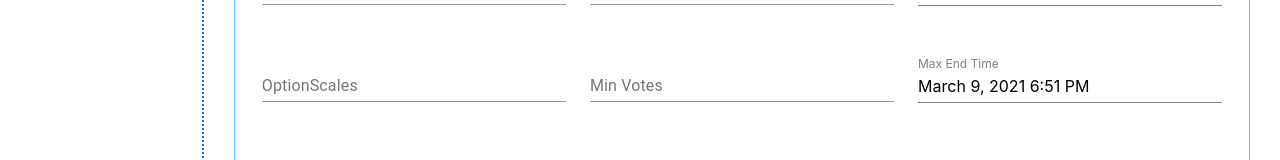
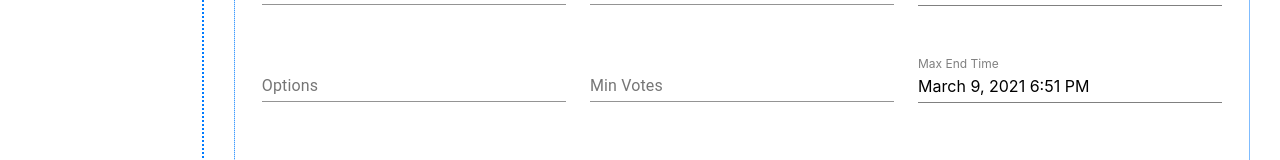
Before and after one commit to Fantom-foundation/fantom-vote-react, a React (Create React App) app: page / in a window 1280 px wide. Shown: the part 405-565 px from the top of the page. Built offline with nearby package versions, Linux system fonts and the light colour scheme.

Commit message:
update on feedback

```diff
--- a/src/components/Container/index.js
+++ b/src/components/Container/index.js
@@ -181,7 +181,7 @@ const Container = () => {
       'Call-executable only',
       '1 hour',
       '30 days',
-      '7 days',
+      '10 days',
       '180 days',
       '60%',
       '60%',
@@ -194,8 +194,8 @@ const Container = () => {
       '30 days',
       '14 days',
       '180 days',
-      '55%',
-      '55%',
+      '90%',
+      '90%',
     ),
   ];
 
@@ -553,7 +553,7 @@ const Container = () => {
               <div className="proposalGridLow">
                 <TextField
                   id="standard-basic"
-                  label="OptionScales"
+                  label="Options"
                   onChange={e => {
                     let value = e.target.value;
                     let values = value.split(',');
@@ -563,7 +563,7 @@ const Container = () => {
                     });
                     setOptions(_options);
                   }}
-                  placeholder="Each options are separated by comma. eg: 1,2,3"
+                  placeholder="Each option is separated by comma. eg: 1,2,3"
                   className="proposalInput"
                 />
                 <TextField
--- a/src/constants/constrains.constants.js
+++ b/src/constants/constrains.constants.js
@@ -17,13 +17,13 @@ export const ProposalConstraints = {
     minTurnout: 60,
     minAgreement: 60,
   },
-  '2': {
+  '3': {
     type: 1,
     minStartTime: 60 * 60,
     maxStartTime: 60 * 60 * 24 * 30,
     minVotingDuration: 60 * 60 * 24 * 14,
     maxVotingDuration: 60 * 60 * 24 * 180,
-    minTurnout: 55,
-    minAgreement: 55,
+    minTurnout: 90,
+    minAgreement: 90,
   },
 };
```
